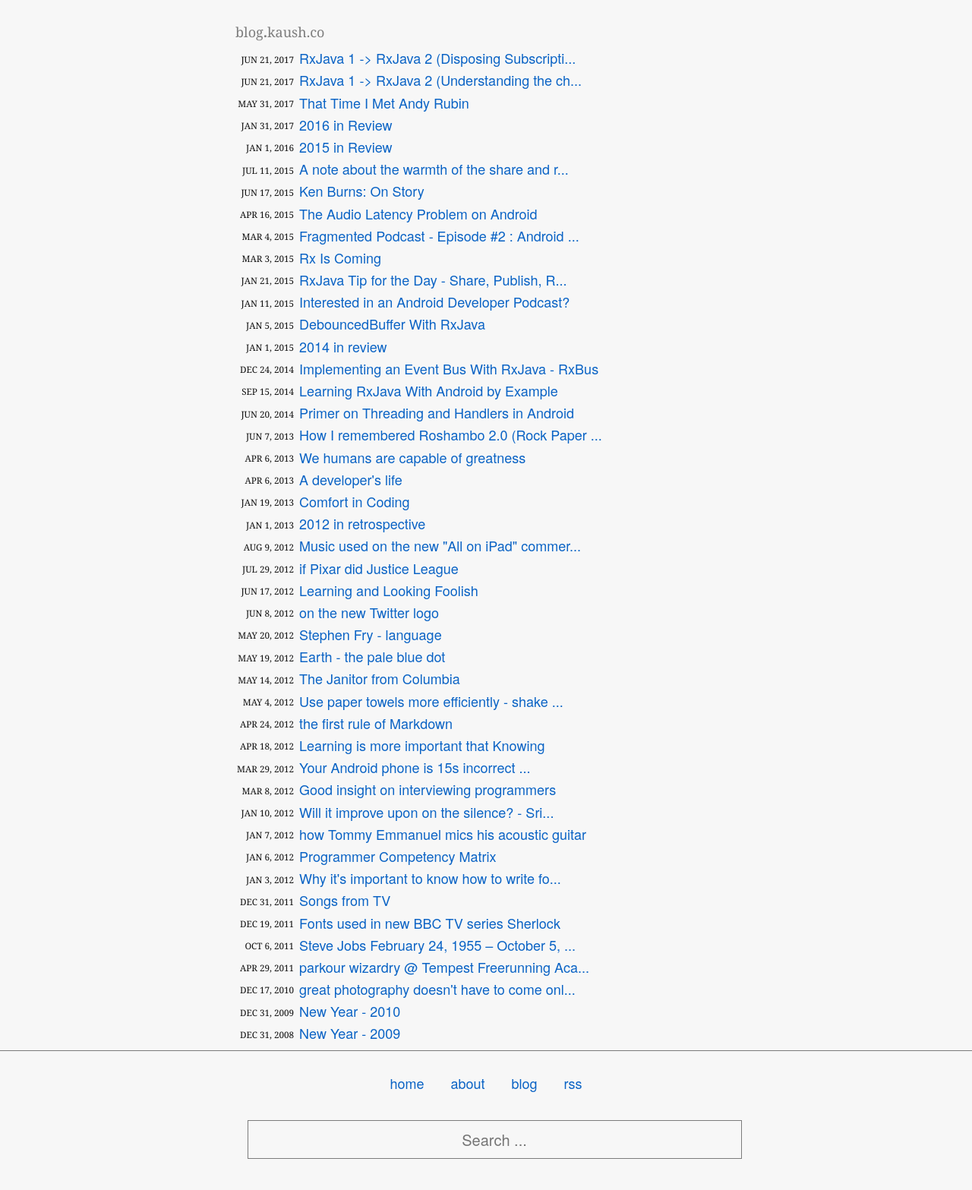
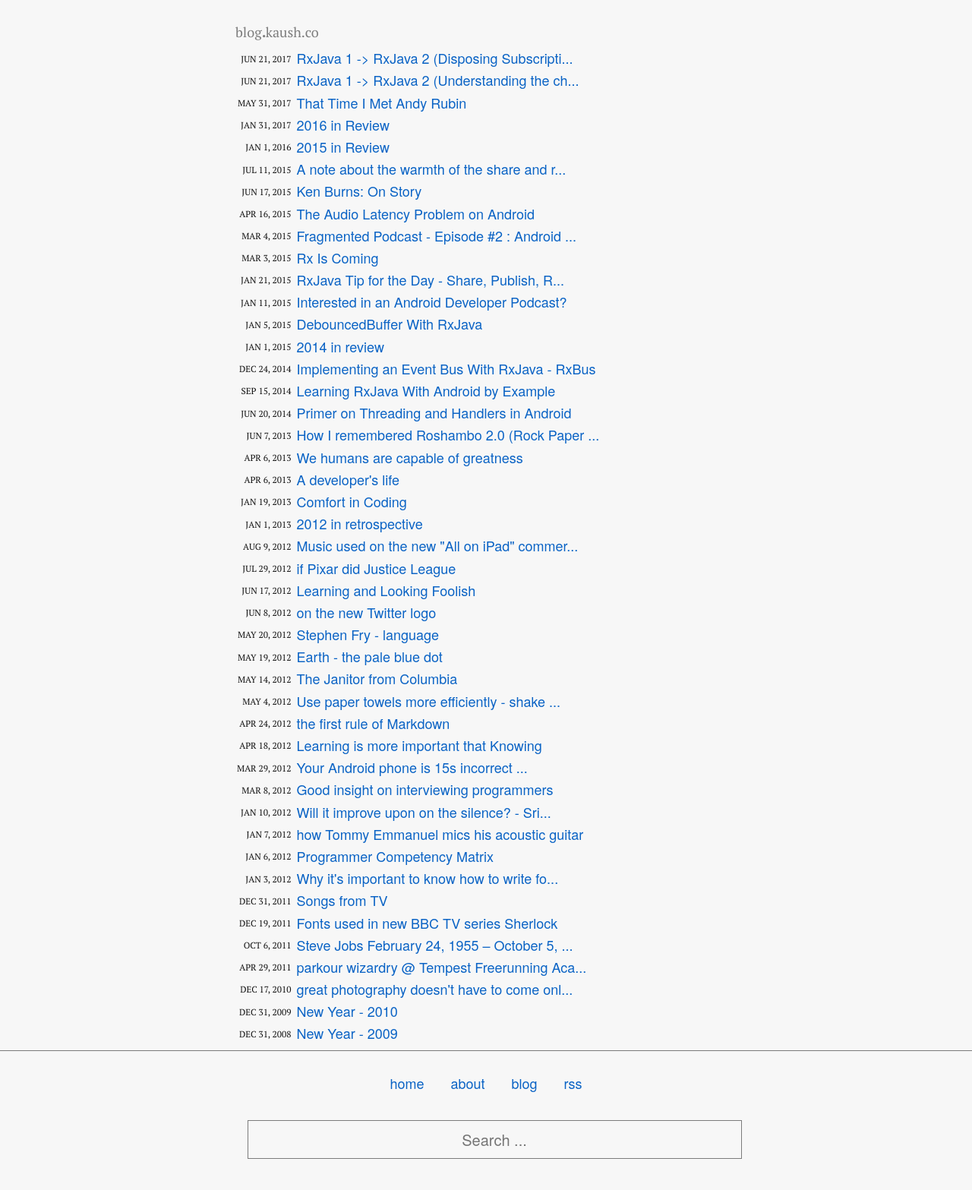
Before and after one commit to kaushikgopal/octopress-kaush-blog, a Jekyll site: the page built from index.html, in a window 1280 px wide. Shown: the part 200-1767 px from the top of the page at 76% size. Built offline with Jekyll 4.4.1, drawn with Linux system fonts in a browser that asks for light colours; some web fonts are replaced.

Commit message:
fix: add google fonts

```diff
--- a/_includes/head.html
+++ b/_includes/head.html
@@ -6,12 +6,11 @@
   <title>{% if page.title %}{{ page.title }}{% else %}{{ site.title }}{% endif %}</title>
   <meta name="description" content="{% if page.excerpt %}{{ page.excerpt | strip_html | strip_newlines | truncate: 160 }}{% else %}{{ site.description }}{% endif %}">
 
-  <script src="https://use.typekit.net/dxb7qxm.js"></script>
-  <script>try{Typekit.load({ async: true });}catch(e){}</script>
+  <link href="https://fonts.googleapis.com/css?family=Droid+Sans|PT+Serif" rel="stylesheet">
 
   <link rel="stylesheet" href="{{ "/css/main.css" | prepend: site.baseurl }}">
   <link rel="canonical" href="{{ page.url | replace:'index.html','' | prepend: site.baseurl | prepend: site.url }}">
   <link rel="alternate" type="application/rss+xml" title="{{ site.title }}" href="{{ "/feed.xml" | prepend: site.baseurl | prepend: site.url }}" />
-  <link rel="shortcut icon" href="http://kaush.co/favicon.ico">
+  <link rel="shortcut icon" href="https://kaush.co/favicon.ico">
   {% include google_analytics.html %}
 </head>
```
